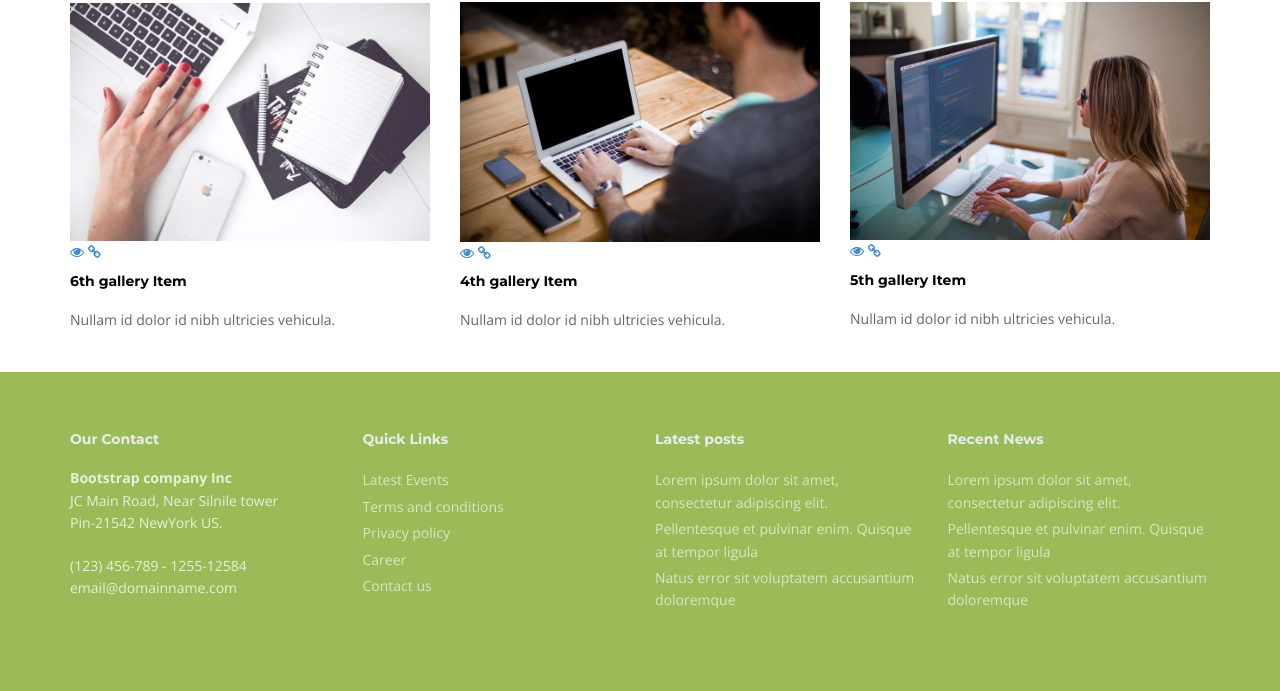
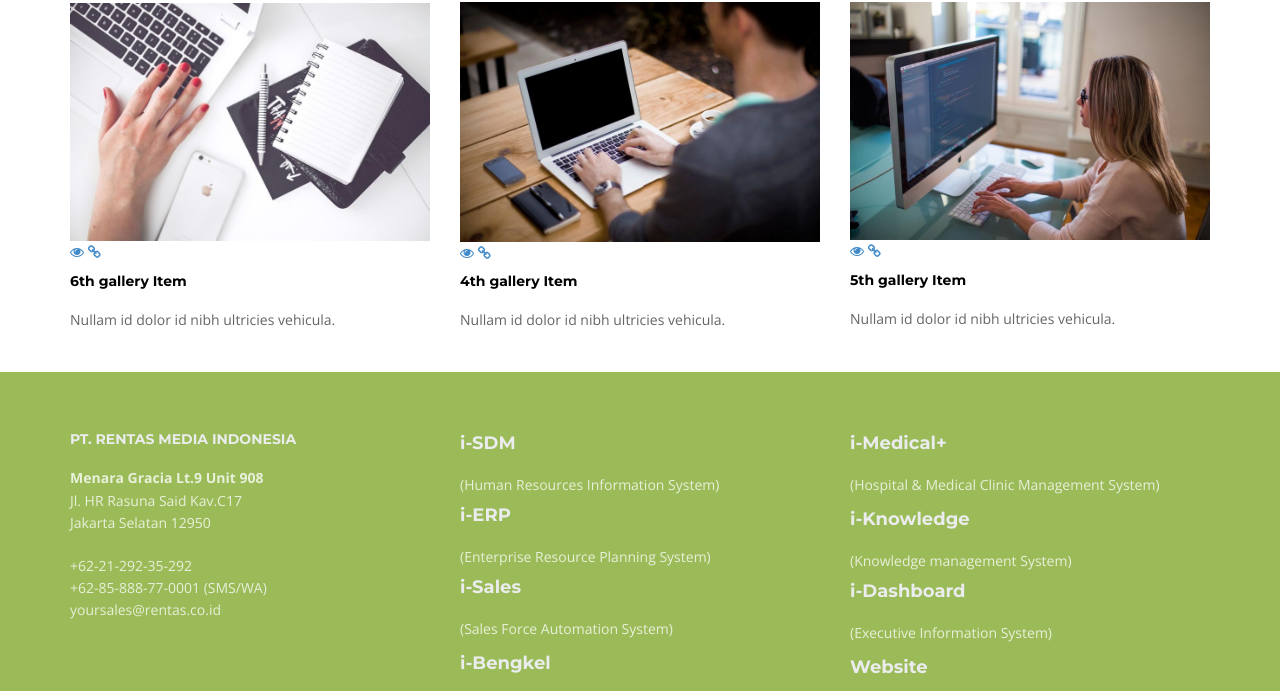
Before and after one commit to emfadill/rentas, a plain HTML site: page produk.html in a window 1280 px wide. Shown: the part 952-1643 px from the top of the page. Drawn offline with nearby package versions, Linux system fonts and the light colour scheme.

Commit message:
update index + footer semua

```diff
--- a/css/style.css
+++ b/css/style.css
@@ -373,7 +373,7 @@ display: inline-block;
 
 #banner{
 	width: 100%;
-	background:#000;
+	background:#fff;
 	position:relative;
 	margin:0;
 	padding:0;
--- a/produk.html
+++ b/produk.html
@@ -221,50 +221,35 @@
 	</div>
 	<footer>
 		<div class="container">
-
 			<div class="row">
-			<div class="col-md-3 col-sm-3">
+				<div class="col-6 col-sm-4">
 					<div class="widget">
-					<h5 class="widgetheading">Our Contact</h5>
+						<h5 class="widgetheading">PT. RENTAS MEDIA INDONESIA</h5>
 						<address>
-					<strong>Bootstrap company Inc</strong><br>
-					JC Main Road, Near Silnile tower<br>
-					 Pin-21542 NewYork US.</address>
+						<strong>Menara Gracia Lt.9 Unit 908</strong><br>
+						Jl. HR Rasuna Said Kav.C17<br>
+						Jakarta Selatan 12950</address>
 						<p>
-						<i class="icon-phone"></i> (123) 456-789 - 1255-12584 <br>
-						<i class="icon-envelope-alt"></i> email@domainname.com
+							<i class="icon-phone"></i>	+62-21-292-35-292 <br>
+							<i class="icon-envelope-alt"></i>+62-85-888-77-0001 (SMS/WA)<br>
+							<i class="icon-envelope-alt"></i>yoursales@rentas.co.id<br>
 						</p>
 					</div>
 				</div>
-			<div class="col-md-3 col-sm-3">
+				<div class="col-6 col-sm-4">
 					<div class="widget">
-					<h5 class="widgetheading">Quick Links</h5>
 						<ul class="link-list">
-						<li><a href="#">Latest Events</a></li>
-						<li><a href="#">Terms and conditions</a></li>
-						<li><a href="#">Privacy policy</a></li>
-						<li><a href="#">Career</a></li>
-						<li><a href="#">Contact us</a></li>
+							<li><h4>i-SDM</h4>(Human Resources Information System) <h4>i-ERP</h4>(Enterprise Resource Planning System) <h4>i-Sales</h4>(Sales Force Automation System)</li>
+							<li><h4>i-Bengkel</h4>(Showroom & Workshop Information System) </li>
 						</ul>
 					</div>
 				</div>
-			<div class="col-md-3 col-sm-3">
+		<div class="col-6 col-sm-4">
 			<div class="widget">
-					<h5 class="widgetheading">Latest posts</h5>
 				<ul class="link-list">
-						<li><a href="#">Lorem ipsum dolor sit amet, consectetur adipiscing elit.</a></li>
-						<li><a href="#">Pellentesque et pulvinar enim. Quisque at tempor ligula</a></li>
-						<li><a href="#">Natus error sit voluptatem accusantium doloremque</a></li>
-					</ul>
-				</div>
-			</div>
-			<div class="col-md-3 col-sm-3">
-					<div class="widget">
-					<h5 class="widgetheading">Recent News</h5>
-					<ul class="link-list">
-						<li><a href="#">Lorem ipsum dolor sit amet, consectetur adipiscing elit.</a></li>
-						<li><a href="#">Pellentesque et pulvinar enim. Quisque at tempor ligula</a></li>
-						<li><a href="#">Natus error sit voluptatem accusantium doloremque</a></li>
+					<li><h4>i-Medical+</h4>(Hospital & Medical Clinic Management System) </li>
+					<li><h4>i-Knowledge</h4>(Knowledge management System) <h4>i-Dashboard</h4>(Executive Information System)</li>
+					<li><h4>Website</h4>(Profesional website design & development)</li>
 				</ul>
 			</div>
 		</div>
```
Also changed, not shown: about.html (+15 -29 lines), client.html (+15 -29 lines), contact.html (+15 -29 lines), index.html (+6 -6 lines), img/slides/banner5.png (added). Lines whose indentation alone changed are shown as unchanged.
